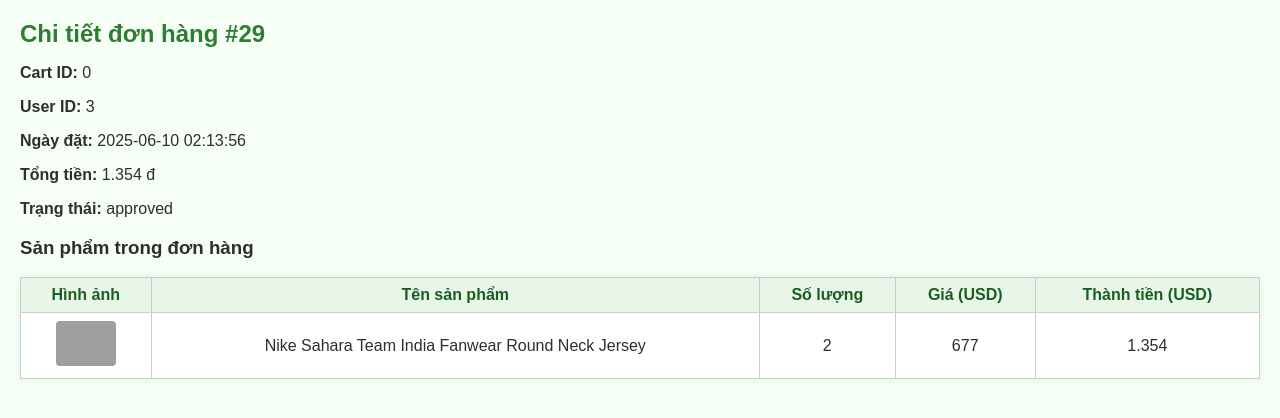
After one commit to Tuandung49/fashionMarket, a PHP site: page /cartpage/buyerorder_detail.php?id=29 in a window 1280 px wide. The commit adds this page. Shown: the top 418 px of the page. Run offline with PHP 8.4, Linux system fonts and the light colour scheme; a user stored in the database is signed in; data comes from the database, SQL or seed files in the repository; grey boxes are pictures that could not be loaded.

Commit message:
sua xem order history

```diff
--- /dev/null
+++ b/cartpage/buyerorder_detail.php
@@ -0,0 +1,93 @@
+<?php
+// Kết nối CSDL
+$conn = new mysqli("localhost", "root", "", "fashionmarket");
+if ($conn->connect_error) die("Kết nối thất bại: " . $conn->connect_error);
+
+$order_id = isset($_GET['id']) ? (int)$_GET['id'] : 0;
+
+if ($order_id <= 0) {
+    echo "ID đơn hàng không hợp lệ.";
+    exit;
+}
+
+// Lấy thông tin đơn hàng
+$sql_order = "SELECT * FROM orders WHERE order_id = ?";
+$stmt_order = $conn->prepare($sql_order);
+$stmt_order->bind_param("i", $order_id);
+$stmt_order->execute();
+$order_result = $stmt_order->get_result();
+
+if ($order_result->num_rows === 0) {
+    echo "Không tìm thấy đơn hàng.";
+    exit;
+}
+
+$order = $order_result->fetch_assoc();
+
+// Lấy sản phẩm từ order_items
+$sql_items = "
+    SELECT oi.*, p.product_display_name, p.image
+    FROM order_items oi
+    JOIN product_instock p ON oi.product_id = p.product_id
+    WHERE oi.order_id = ?
+";
+$stmt_items = $conn->prepare($sql_items);
+$stmt_items->bind_param("i", $order_id);
+$stmt_items->execute();
+$items_result = $stmt_items->get_result();
+?>
+
+<!DOCTYPE html>
+<html lang="vi">
+<head>
+    <meta charset="UTF-8">
+    <title>Chi tiết đơn hàng #<?= $order['order_id'] ?></title>
+    <link rel="stylesheet" href="style1.css">
+    <style>
+        table { border-collapse: collapse; width: 100%; }
+        th, td { border: 1px solid #ccc; padding: 8px; text-align: center; }
+        img { max-width: 60px; max-height: 60px; }
+        .button { margin-top: 20px; display: inline-block; padding: 10px 20px; background: #007BFF; color: white; text-decoration: none; border-radius: 5px; }
+        .button:hover { background: #0056b3; }
+    </style>
+</head>
+<body>
+    <h2>Chi tiết đơn hàng #<?= $order['order_id'] ?></h2>
+    <p><strong>Cart ID:</strong> <?= $order['cart_id'] ?></p>
+    <p><strong>User ID:</strong> <?= $order['user_id'] ?></p>
+    <p><strong>Ngày đặt:</strong> <?= $order['order_date'] ?></p>
+    <p><strong>Tổng tiền:</strong> <?= number_format($order['total_price'], 0, ',', '.') ?> đ</p>
+    <p><strong>Trạng thái:</strong> <?= htmlspecialchars($order['status']) ?></p>
+
+    <h3>Sản phẩm trong đơn hàng</h3>
+    <table>
+        <tr>
+            <th>Hình ảnh</th>
+            <th>Tên sản phẩm</th>
+            <th>Số lượng</th>
+            <th>Giá (USD)</th>
+            <th>Thành tiền (USD)</th>
+        </tr>
+        <?php if ($items_result->num_rows > 0): ?>
+            <?php while ($item = $items_result->fetch_assoc()): ?>
+                <tr>
+                    <td>
+                        <?php if (!empty($item['image'])): ?>
+                            <img src="<?= htmlspecialchars($item['image']) ?>" alt="">
+                        <?php else: ?>
+                            Không có ảnh
+                        <?php endif; ?>
+                    </td>
+                    <td><?= htmlspecialchars($item['product_display_name']) ?></td>
+                    <td><?= $item['quantity'] ?></td>
+                    <td><?= number_format($item['price'], 0, ',', '.') ?></td>
+                    <td><?= number_format($item['price'] * $item['quantity'], 0, ',', '.') ?></td>
+                </tr>
+            <?php endwhile; ?>
+        <?php else: ?>
+            <tr><td colspan="5">Không có sản phẩm trong đơn hàng.</td></tr>
+        <?php endif; ?>
+    </table>
+
+</body>
+</html>
--- a/cartpage/order_history.php
+++ b/cartpage/order_history.php
@@ -25,7 +25,7 @@
 <head>
     <meta charset="UTF-8">
     <title>Lịch sử đơn hàng</title>
-    <link rel="stylesheet" href="../style1.css"> <!-- Thay bằng file CSS nếu có -->
+    <link rel="stylesheet" href="style3.css"> <!-- Thay bằng file CSS nếu có -->
 </head>
 <body>
     <h2>Lịch sử đơn hàng của bạn</h2>
@@ -45,7 +45,7 @@
                     <td><?= date('d/m/Y H:i', strtotime($order['order_date'])) ?></td>
                     <td><?= number_format($order['total_price'], 0, ',', '.') ?> đ</td>
                     <td><?= htmlspecialchars($order['status']) ?></td>
-                    <td><a href="order_detail.php?id=<?= $order['order_id'] ?>">Xem</a></td>
+                    <td><a href="buyerorder_detail.php?id=<?= $order['order_id'] ?>">Xem</a></td>
                 </tr>
             <?php endwhile; ?>
         </table>
--- /dev/null
+++ b/cartpage/style1.css
@@ -0,0 +1,90 @@
+header {
+    background-color: #4caf50;
+    padding: 10px 20px;
+}
+
+header nav {
+    display: flex;
+    gap: 20px;
+}
+
+header a {
+    color: white;
+    text-decoration: none;
+    font-weight: bold;
+}
+
+header a:hover {
+    text-decoration: underline;
+}
+body {
+    font-family: Arial, sans-serif;
+    margin: 20px;
+    background-color: #f6fff6;
+    color: #2e2e2e;
+}
+
+h2 {
+    color: #2e7d32; /* xanh lá đậm */
+    margin-bottom: 10px;
+}
+
+a {
+    text-decoration: none;
+    color: #388e3c; /* xanh lá trung bình */
+}
+
+a:hover {
+    text-decoration: underline;
+    color: #1b5e20; /* xanh lá đậm hơn */
+}
+
+table {
+    width: 100%;
+    border-collapse: collapse;
+    background-color: #ffffff;
+    box-shadow: 0 0 8px rgba(0, 128, 0, 0.1);
+}
+
+th, td {
+    padding: 10px;
+    border: 1px solid #c8e6c9;
+    text-align: left;
+    vertical-align: middle;
+}
+
+th {
+    background-color: #e8f5e9;
+    font-weight: bold;
+    color: #1b5e20;
+}
+
+form {
+    margin-bottom: 15px;
+}
+
+input[type="text"] {
+    padding: 6px;
+    width: 200px;
+    border: 1px solid #a5d6a7;
+    border-radius: 4px;
+}
+
+button {
+    padding: 6px 12px;
+    background-color: #4caf50; /* xanh lá */
+    color: white;
+    border: none;
+    border-radius: 4px;
+    cursor: pointer;
+}
+
+button:hover {
+    background-color: #388e3c;
+}
+
+img {
+    border-radius: 4px;
+    max-height: 60px;
+    object-fit: cover;
+}
```
Also changed, not shown: cartpage/style3.css (added, +79 -0 lines), myproduct/uploads/ao-thun-nam.jpg (deleted), myproduct/uploads/aopolo.jpg (deleted), myproduct/uploads/chanvay.jpg (deleted), myproduct/uploads/hoodie-unisex.jpg (deleted), myproduct/uploads/quan-jean-nam.jpg (deleted), myproduct/uploads/short-kaki.jpg (deleted), myproduct/uploads/so-mi-nu.jpg (deleted), myproduct/uploads/vay-maxi.jpg (deleted).
